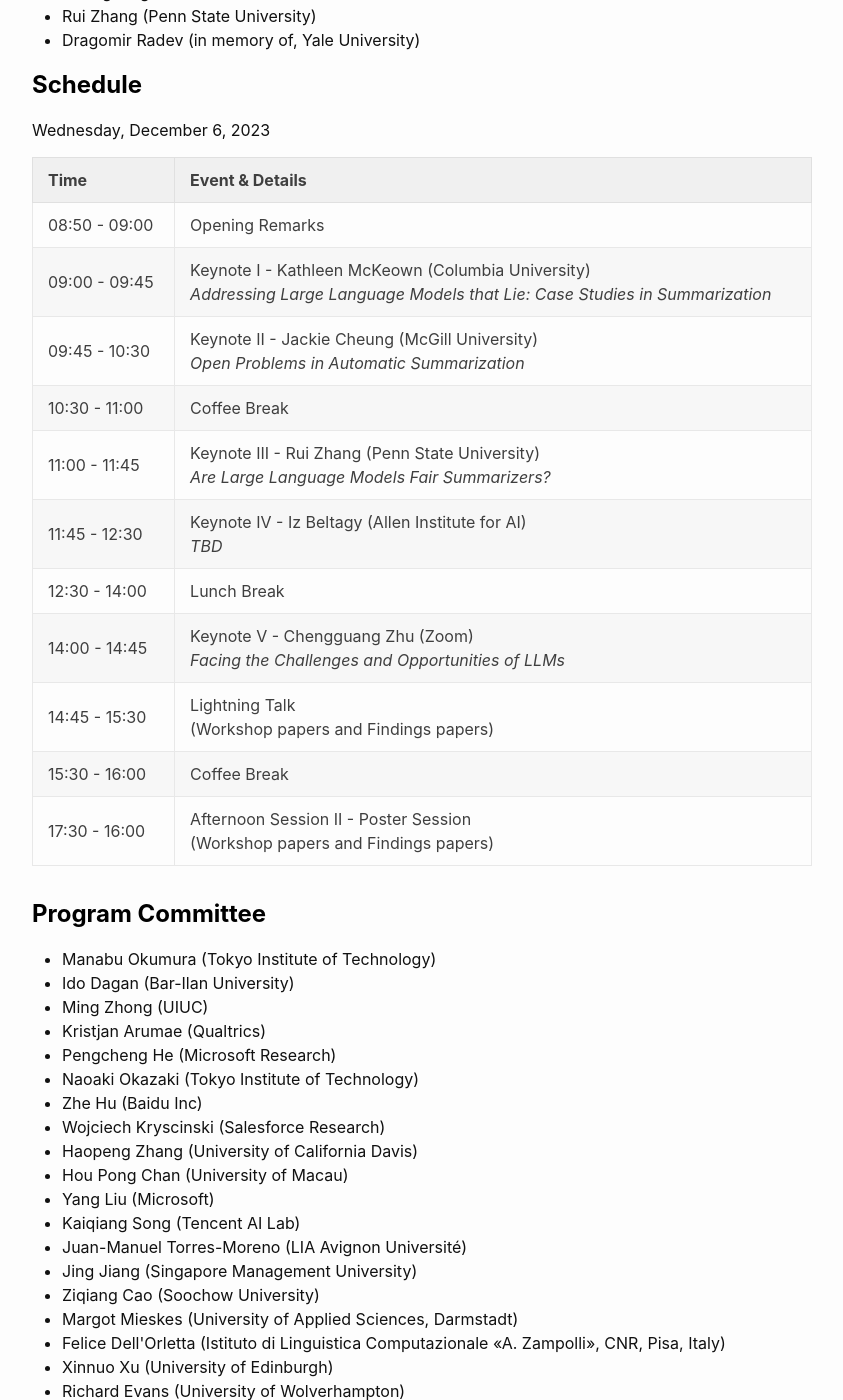
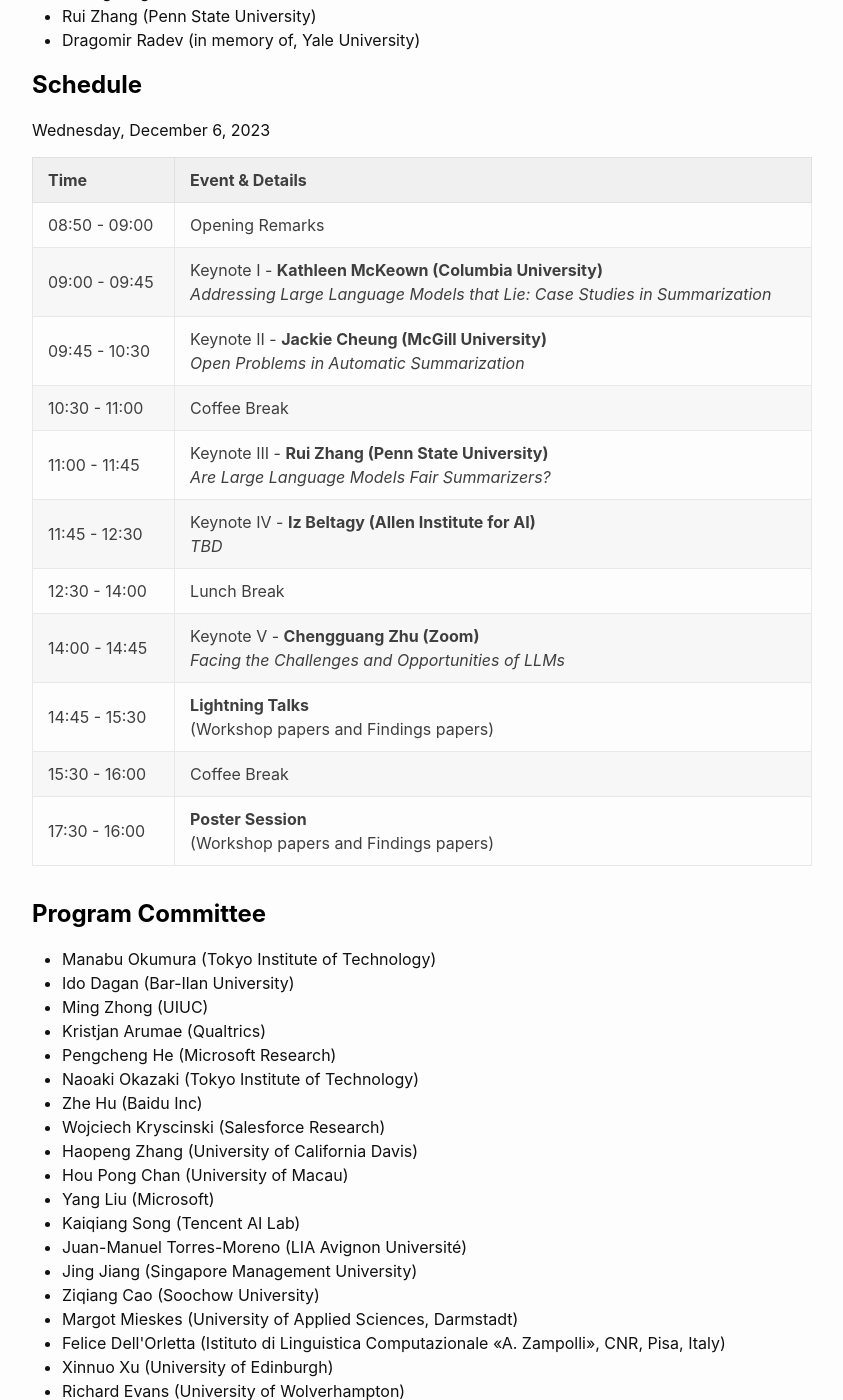
Before and after one commit to newsumm/2025, a Jekyll site: the page built from index.md, in a window 1280 px wide and 1400 px high, scrolled down 3202 px. Shown: the whole window, without its empty margins (218-1061 px from the left). Built offline with Jekyll 4.4.1, drawn with Linux system fonts in a browser that asks for light colours.

Commit message:
Bold the speaker's name

```diff
--- a/index.md
+++ b/index.md
@@ -194,16 +194,16 @@ Wednesday, December 6, 2023
 | Time       | Event & Details                                      |
 |------------|------------------------------------------------------|
 | 08:50 - 09:00 | Opening Remarks                                    |
-| 09:00 - 09:45 | Keynote I - Kathleen McKeown (Columbia University)<br>*Addressing Large Language Models that Lie: Case Studies in Summarization* |
-| 09:45 - 10:30 | Keynote II - Jackie Cheung (McGill University)<br>*Open Problems in Automatic Summarization*     |
+| 09:00 - 09:45 | Keynote I - **Kathleen McKeown (Columbia University)** <br>*Addressing Large Language Models that Lie: Case Studies in Summarization* |
+| 09:45 - 10:30 | Keynote II - **Jackie Cheung (McGill University)**<br>*Open Problems in Automatic Summarization*     |
 | 10:30 - 11:00 | Coffee Break                                       |
-| 11:00 - 11:45 | Keynote III - Rui Zhang (Penn State University)<br>*Are Large Language Models Fair Summarizers?*    |
-| 11:45 - 12:30 | Keynote IV - Iz Beltagy (Allen Institute for AI)<br>*TBD*   |
+| 11:00 - 11:45 | Keynote III - **Rui Zhang (Penn State University)**<br>*Are Large Language Models Fair Summarizers?*    |
+| 11:45 - 12:30 | Keynote IV - **Iz Beltagy (Allen Institute for AI)**<br>*TBD*   |
 | 12:30 - 14:00 | Lunch Break                                        |
-| 14:00 - 14:45 | Keynote V - Chengguang Zhu (Zoom)<br>*Facing the Challenges and Opportunities of LLMs* |
-| 14:45 - 15:30 | Lightning Talk<br>(Workshop papers and Findings papers) |
+| 14:00 - 14:45 | Keynote V - **Chengguang Zhu (Zoom)**<br>*Facing the Challenges and Opportunities of LLMs* |
+| 14:45 - 15:30 | **Lightning Talks**<br>(Workshop papers and Findings papers) |
 | 15:30 - 16:00 | Coffee Break                                       |
-| 17:30 - 16:00 | Afternoon Session II - Poster Session<br>(Workshop papers and Findings papers) |
+| 17:30 - 16:00 | **Poster Session**<br>(Workshop papers and Findings papers) |
 
 
 
```
